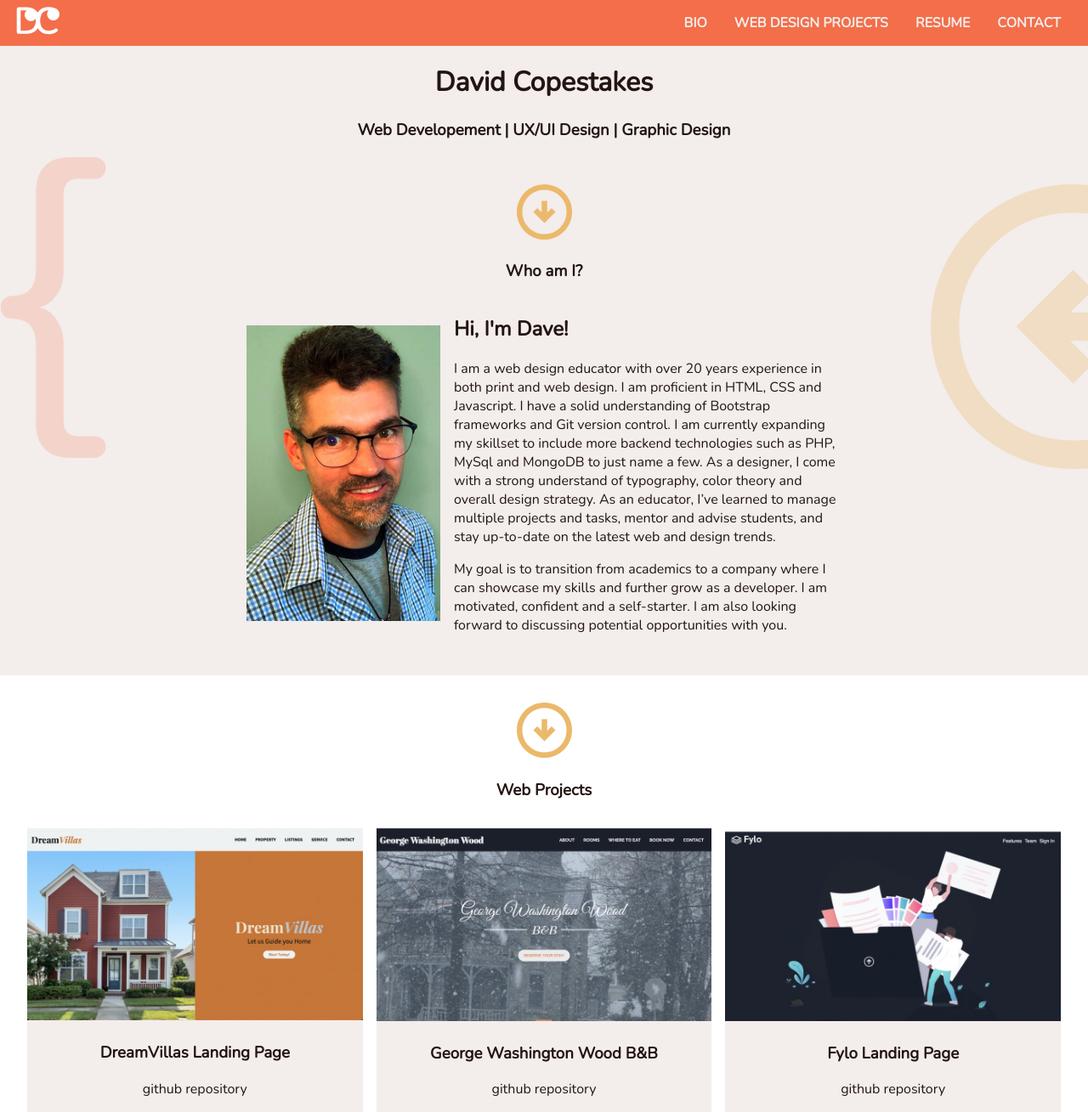
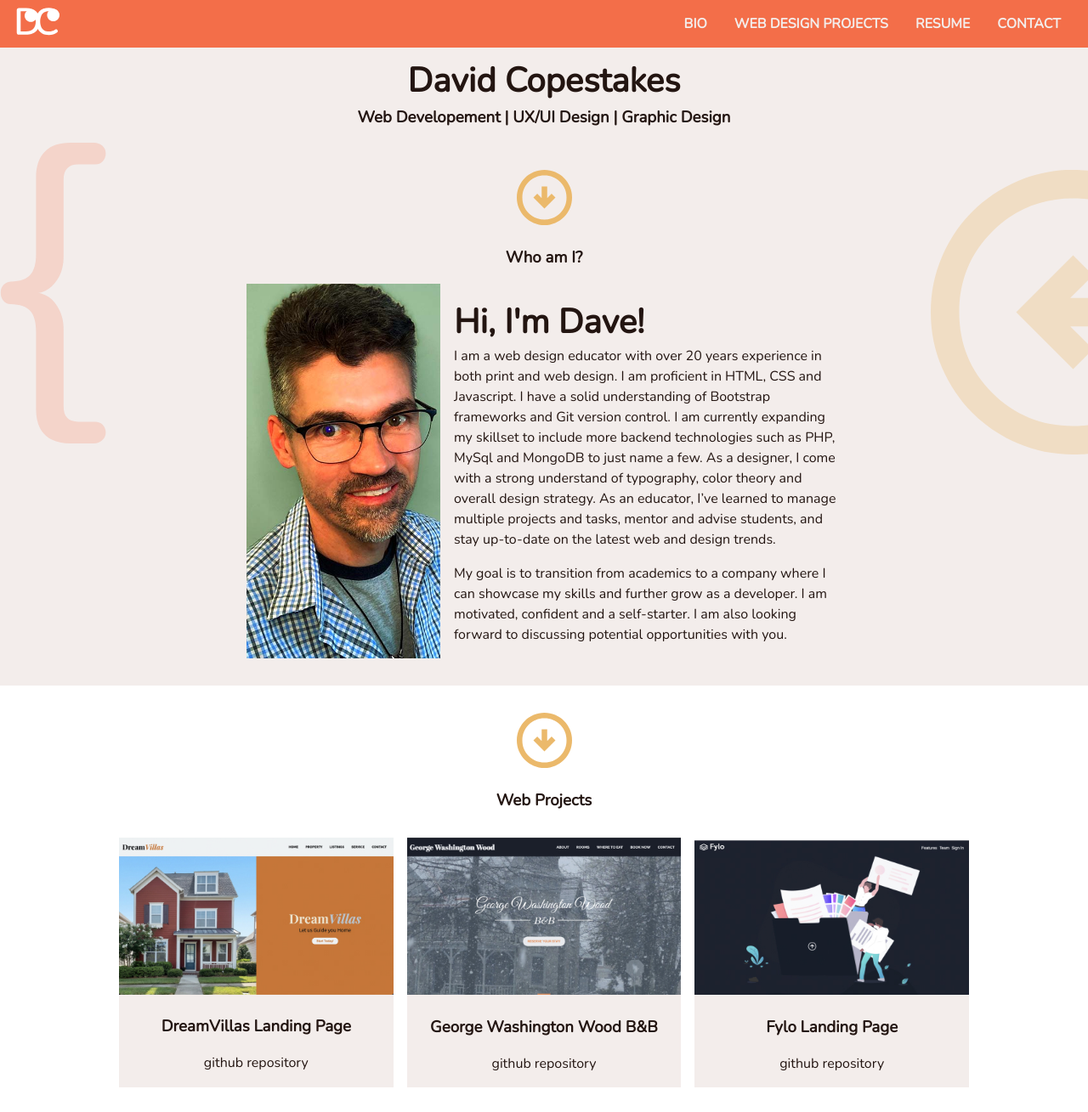
Before and after one commit to copestakes/copestakes.github.io, a plain HTML site: page index.html in a window 1280 px wide. Shown: the top 1309 px of the page at 85% size. Drawn offline with nearby package versions, Linux system fonts and the light colour scheme.

Commit message:
adjusted sizing issues

```diff
--- a/style.css
+++ b/style.css
@@ -20,6 +20,7 @@ body {
   background-color: var(--gray-100);
   color: var(--gray-900);
   font-family: 'Nunito', sans-serif;
+  line-height: 1.5em;
 }
 
 header {
@@ -130,12 +131,21 @@ section {
   width: 100%;
 }
 
+h1 {
+  font-size: 2.5em;
+  margin-bottom: 0;
+}
+
 .bio {
   max-width: 500px;
   margin: 0 auto;
   padding: 0;
   position: relative;
 }
+
+/* .bio h1 {
+  margin-bottom: 0;
+} */
 
 .bio-photo img {
   display: block;
@@ -149,7 +159,8 @@ section {
 }
 
 .card-container {
-  margin: 2em 0;
+  max-width: 700px;
+  margin: 2em auto;
 }
 
 .card-container > * {
@@ -244,7 +255,6 @@ footer {
   .bio {
     display: flex;
     justify-content: center;
-    align-items: center;
     gap: 1em;
     padding: 0 5em;
     max-width: 700px;
@@ -265,9 +275,9 @@ footer {
     flex: 2;
   }
   .card-container {
+    max-width: 1000px;
     display: flex;
     justify-content: center;
-    align-items: center;
     gap: 1em;
   }
 }
```
